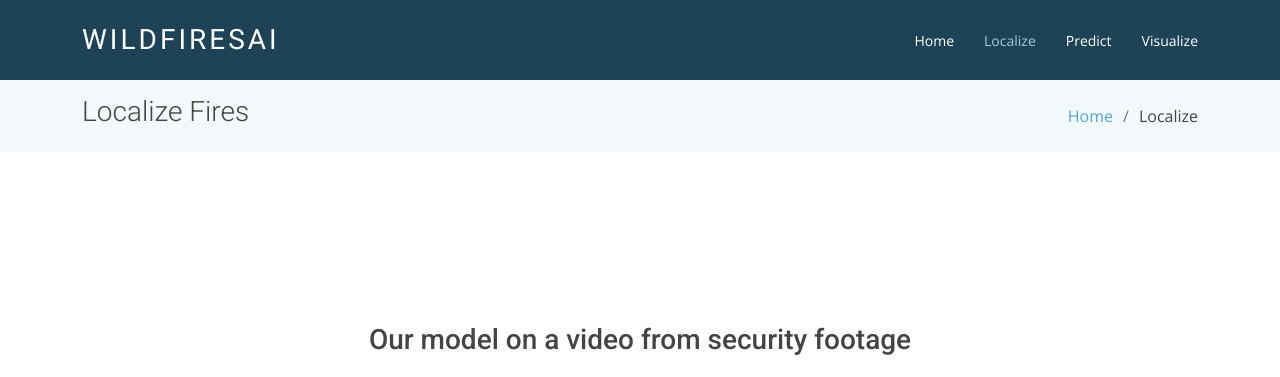
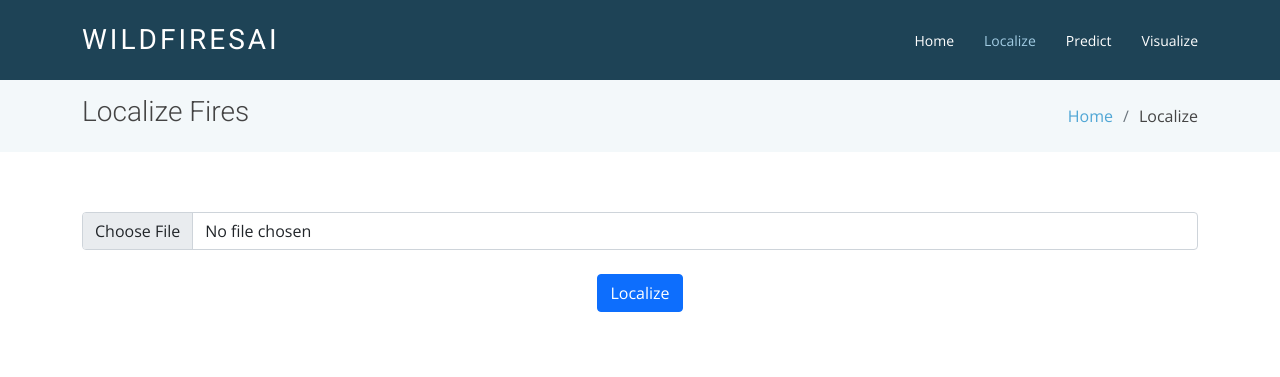
Before and after one commit to TeamDeltaHacks/WildfiresAI, a Flask app: page /localize in a window 1280 px wide. Shown: the top 377 px of the page. Run offline with Flask 2, Linux system fonts and the light colour scheme; some libraries are stand-ins or nearby versions.

Commit message:
Localize inputs

```diff
--- a/templates/localize.html
+++ b/templates/localize.html
@@ -89,12 +89,27 @@
           </center>
         {% endif %}
 
+        <div class="col-12">
+          <form method="POST">
+            <div class="row mb-4">
+              <div class="col-12 form-group">
+                <input type="file" class="form-control" name="file" id="file" required>
+              </div>
+            </div>
+            <div class="row mb-4">
+              <div class="text-center form-group">
+                <input type="submit" class="btn btn-primary" name="submit" id="submit" value="Localize">
+              </div>
+            </div>
+          </form>
+        </div>
 
+        <p class="mt-4">&nbsp;</p>
 
         {% if output == "" %}
-          <div style="margin-top: 10%">
+          <div class="mt-1">
             <center>
-              <h3>Our model on a video from security footage</h3>
+              <h3>Our Model on Video from Security Footage:</h3>
             <br/>
               <img src="../static/assets/img/localize.gif" style="height: 500px; width: 700px; display: block; margin-left: auto; margin-right: auto;" />
             </center>
--- a/templates/predict.html
+++ b/templates/predict.html
@@ -97,6 +97,7 @@
             }
           </style>
         {% endif %}
+
         <div class="col-12">
           <form method="POST">
             <div class="row mb-4">
```
